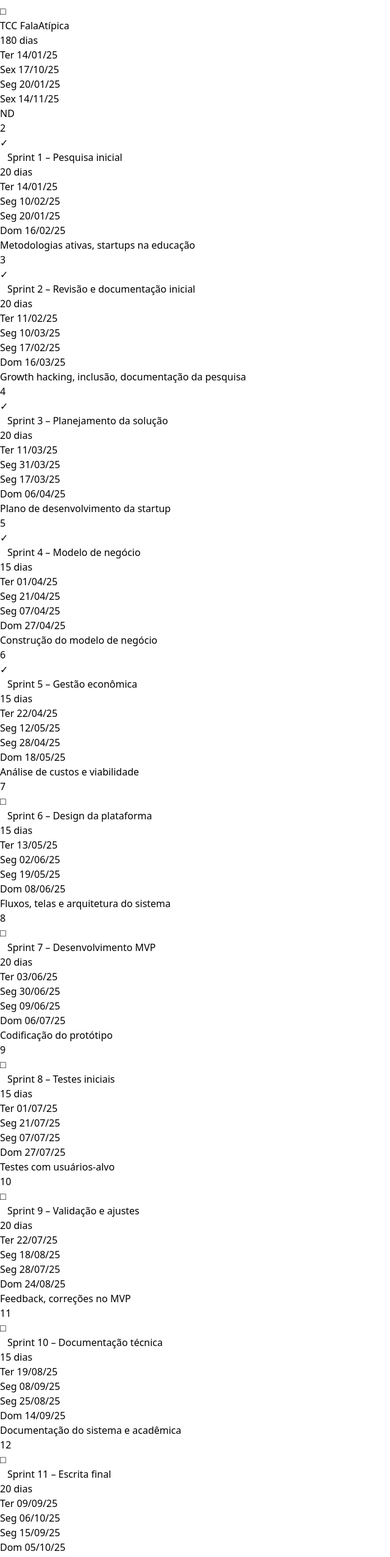
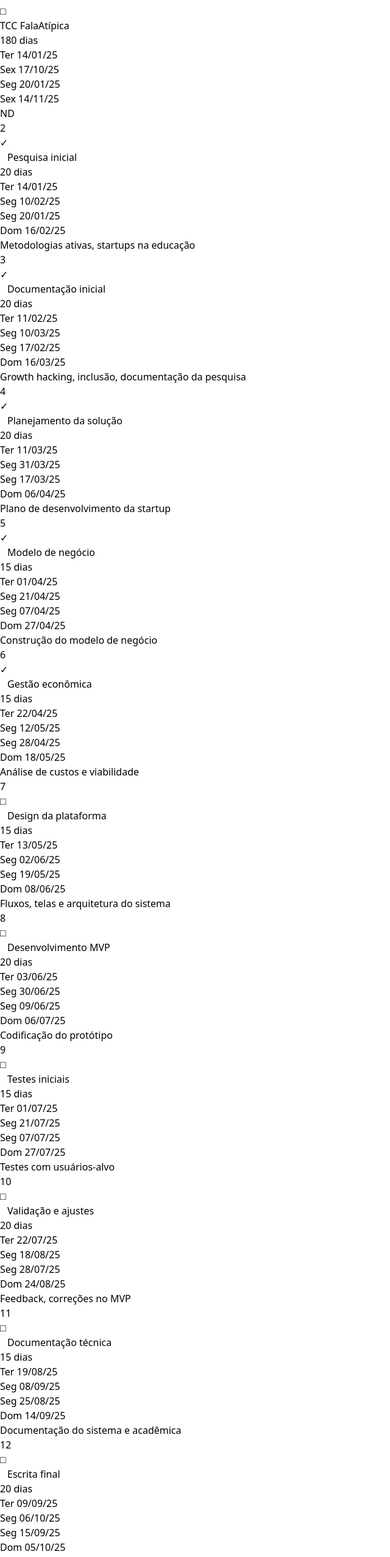
Before and after one commit to PedroReoli/Cronograma-de-Desenvolvimento-Gantt, a React (Vite) app: page / in a window 1280 px wide. Shown: the part 234-2788 px from the top of the page at 61% size, without its empty margins (0-640 px from the left). Built offline with nearby package versions, Linux system fonts and the light colour scheme.

Commit message:
Update data.ts

```diff
--- a/src/data/data.ts
+++ b/src/data/data.ts
@@ -39,7 +39,7 @@ const taskInputs: TaskInput[] = [
   {
     level: 2,
     checked: true,
-    name: 'Sprint 1 – Pesquisa inicial',
+    name: 'Pesquisa inicial',
     durationDays: 20,
     startPlanned: '2025-01-14',
     endPlanned: '2025-02-10',
@@ -51,7 +51,7 @@ const taskInputs: TaskInput[] = [
   {
     level: 2,
     checked: true,
-    name: 'Sprint 2 – Revisão e documentação inicial',
+    name: 'Documentação inicial',
     durationDays: 20,
     startPlanned: '2025-02-11',
     endPlanned: '2025-03-10',
@@ -63,7 +63,7 @@ const taskInputs: TaskInput[] = [
   {
     level: 2,
     checked: true,
-    name: 'Sprint 3 – Planejamento da solução',
+    name: 'Planejamento da solução',
     durationDays: 20,
     startPlanned: '2025-03-11',
     endPlanned: '2025-03-31',
@@ -75,7 +75,7 @@ const taskInputs: TaskInput[] = [
   {
     level: 2,
     checked: true,
-    name: 'Sprint 4 – Modelo de negócio',
+    name: 'Modelo de negócio',
     durationDays: 15,
     startPlanned: '2025-04-01',
     endPlanned: '2025-04-21',
@@ -87,7 +87,7 @@ const taskInputs: TaskInput[] = [
   {
     level: 2,
     checked: true,
-    name: 'Sprint 5 – Gestão econômica',
+    name: 'Gestão econômica',
     durationDays: 15,
     startPlanned: '2025-04-22',
     endPlanned: '2025-05-12',
@@ -99,7 +99,7 @@ const taskInputs: TaskInput[] = [
   {
     level: 2,
     checked: false,
-    name: 'Sprint 6 – Design da plataforma',
+    name: 'Design da plataforma',
     durationDays: 15,
     startPlanned: '2025-05-13',
     endPlanned: '2025-06-02',
@@ -111,7 +111,7 @@ const taskInputs: TaskInput[] = [
   {
     level: 2,
     checked: false,
-    name: 'Sprint 7 – Desenvolvimento MVP',
+    name: 'Desenvolvimento MVP',
     durationDays: 20,
     startPlanned: '2025-06-03',
     endPlanned: '2025-06-30',
@@ -123,7 +123,7 @@ const taskInputs: TaskInput[] = [
   {
     level: 2,
     checked: false,
-    name: 'Sprint 8 – Testes iniciais',
+    name: 'Testes iniciais',
     durationDays: 15,
     startPlanned: '2025-07-01',
     endPlanned: '2025-07-21',
@@ -135,7 +135,7 @@ const taskInputs: TaskInput[] = [
   {
     level: 2,
     checked: false,
-    name: 'Sprint 9 – Validação e ajustes',
+    name: 'Validação e ajustes',
     durationDays: 20,
     startPlanned: '2025-07-22',
     endPlanned: '2025-08-18',
@@ -147,7 +147,7 @@ const taskInputs: TaskInput[] = [
   {
     level: 2,
     checked: false,
-    name: 'Sprint 10 – Documentação técnica',
+    name: 'Documentação técnica',
     durationDays: 15,
     startPlanned: '2025-08-19',
     endPlanned: '2025-09-08',
@@ -159,7 +159,7 @@ const taskInputs: TaskInput[] = [
   {
     level: 2,
     checked: false,
-    name: 'Sprint 11 – Escrita final',
+    name: 'Escrita final',
     durationDays: 20,
     startPlanned: '2025-09-09',
     endPlanned: '2025-10-06',
@@ -171,7 +171,7 @@ const taskInputs: TaskInput[] = [
   {
     level: 2,
     checked: false,
-    name: 'Sprint 12 – Finalização e defesa',
+    name: 'Finalização e defesa',
     durationDays: 11,
     startPlanned: '2025-10-07',
     endPlanned: '2025-10-17',
```
